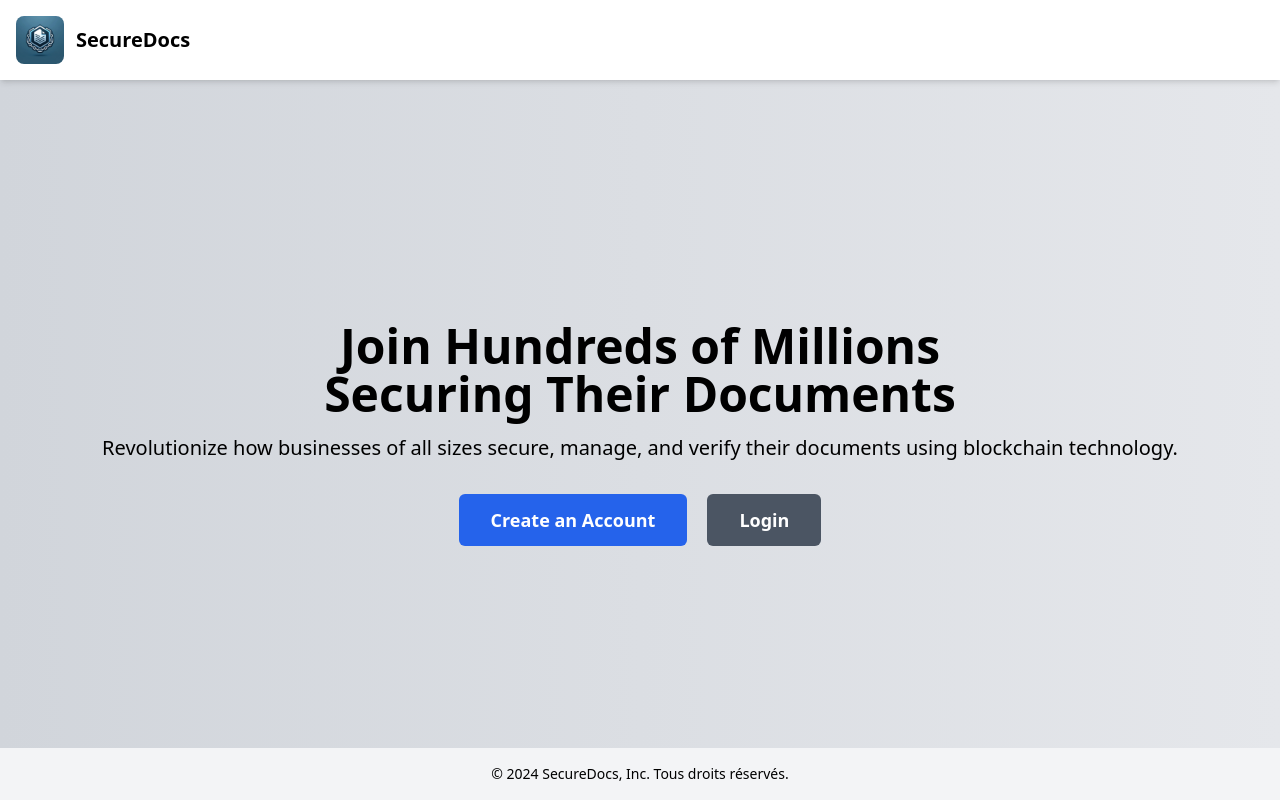
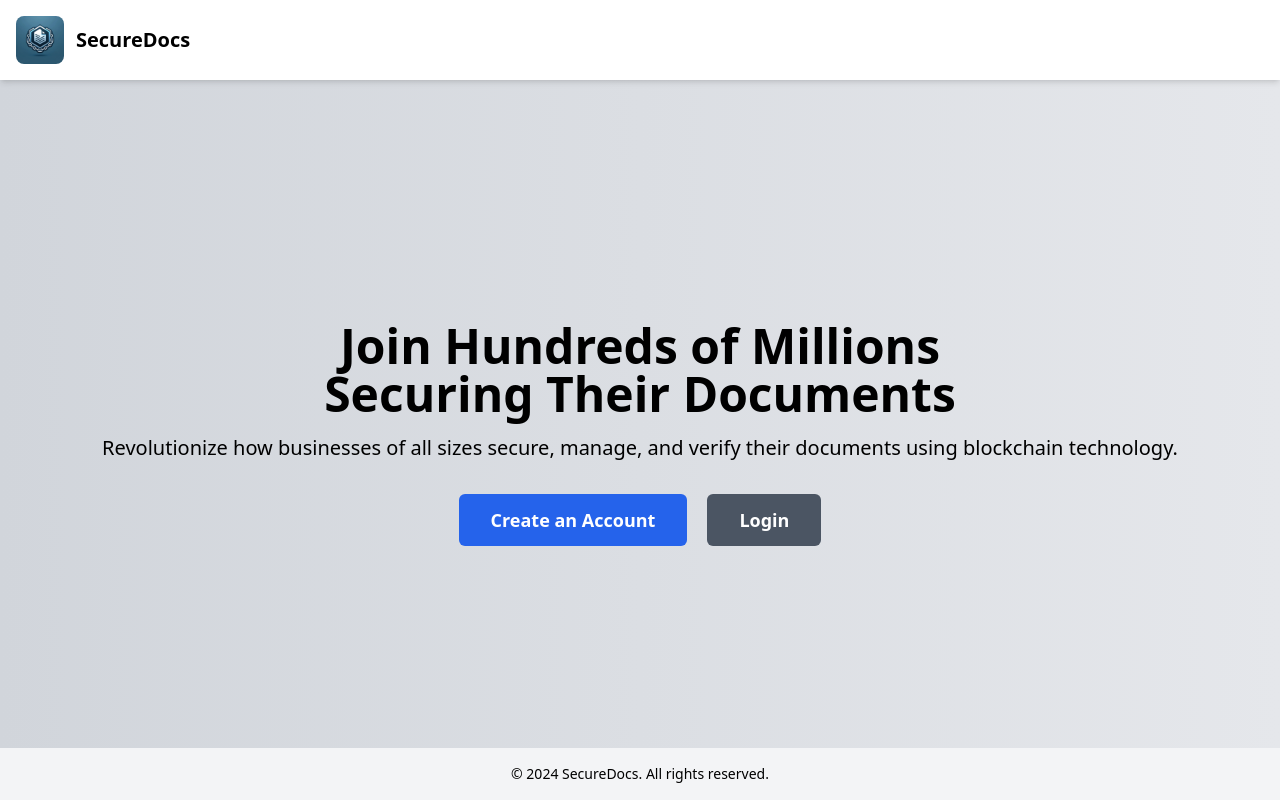
Before and after one commit to SecureDocsChain/SecureDocs, a Next.js app in the folder Frontend/securedocs/: page / in a window 1280 px wide. Built offline with nearby package versions, Linux system fonts and the light colour scheme.

Commit message:
footer modif

```diff
--- a/Frontend/securedocs/src/pages/index.js
+++ b/Frontend/securedocs/src/pages/index.js
@@ -33,7 +33,7 @@ export default function Home() {
         </div>
       </main>
       <footer className="w-full py-4 bg-gray-100 text-center text-sm">
-        © 2024 SecureDocs, Inc. Tous droits réservés.
+        © 2024 SecureDocs. All rights reserved.
       </footer>
     </div>
   );
```
